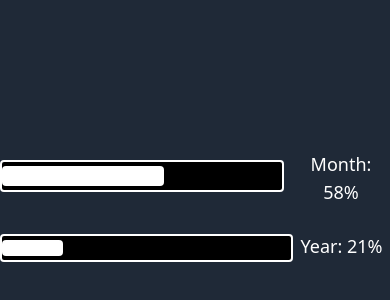
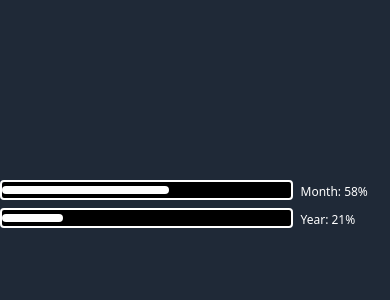
Before and after one commit to pablodmv/some-bar-progress, a plain HTML site: page index.html in a window 390 px wide. Shown: the part 222-522 px from the top of the page. Drawn offline with nearby package versions, Linux system fonts and the light colour scheme.

Commit message:
Fixed responsive classes again

```diff
--- a/index.html
+++ b/index.html
@@ -13,30 +13,38 @@
 	</head>
 	<body>
 		<div class="bg-gray-800 min-h-screen flex flex-col justify-center">
-			<div class="w-full w-lg h-full bg-gray-800 text-white text-center">
+			<div
+				class="w-full w-lg h-full bg-gray-800 text-white text-sm md:text-base lg:text:xl text-center"
+			>
 				<div class="mt-2 w-full flex items-center">
 					<div
 						class="bg-black text-center border-2 border-white rounded w-9/12"
 					>
 						<div
-							class="mt-1 mb-1 bg-black md:py-5 py-2 text-center bg-white rounded h-5"
+							class="mt-1 mb-1 bg-black md:py-5 py-1 text-center bg-white rounded md:h-3 lg:h-5"
 							id="month-bar"
 						></div>
 					</div>
-					<div id="month" class="pl-2 md:text-2xl text-lg pt-1">
+					<div
+						id="month"
+						class="pl-2 lg:text-2xl lg:text-xl md:text-sm text-xs pt-1"
+					>
 						Month percent
 					</div>
 				</div>
 				<div class="mt-2 w-full flex items-center">
 					<div
-						class="bg-black text-center border-2 border-white rounded mt-5 w-9/12"
+						class="bg-black text-center border-2 border-white rounded w-9/12"
 					>
 						<div
-							class="mt-1 mb-1 bg-black md:py-5 py-2 text-center bg-white rounded md:h-5"
+							class="mt-1 mb-1 bg-black md:py-5 py-1 text-center bg-white rounded md:h-3 lg:h-5"
 							id="year-bar"
 						></div>
 					</div>
-					<div id="year" class="pl-2 md:text-2xl text-lg pt-4">
+					<div
+						id="year"
+						class="pl-2 lg:text-2xl lg:text-xl md:text-sm text-xs pt-1"
+					>
 						Year percent
 					</div>
 				</div>
```
